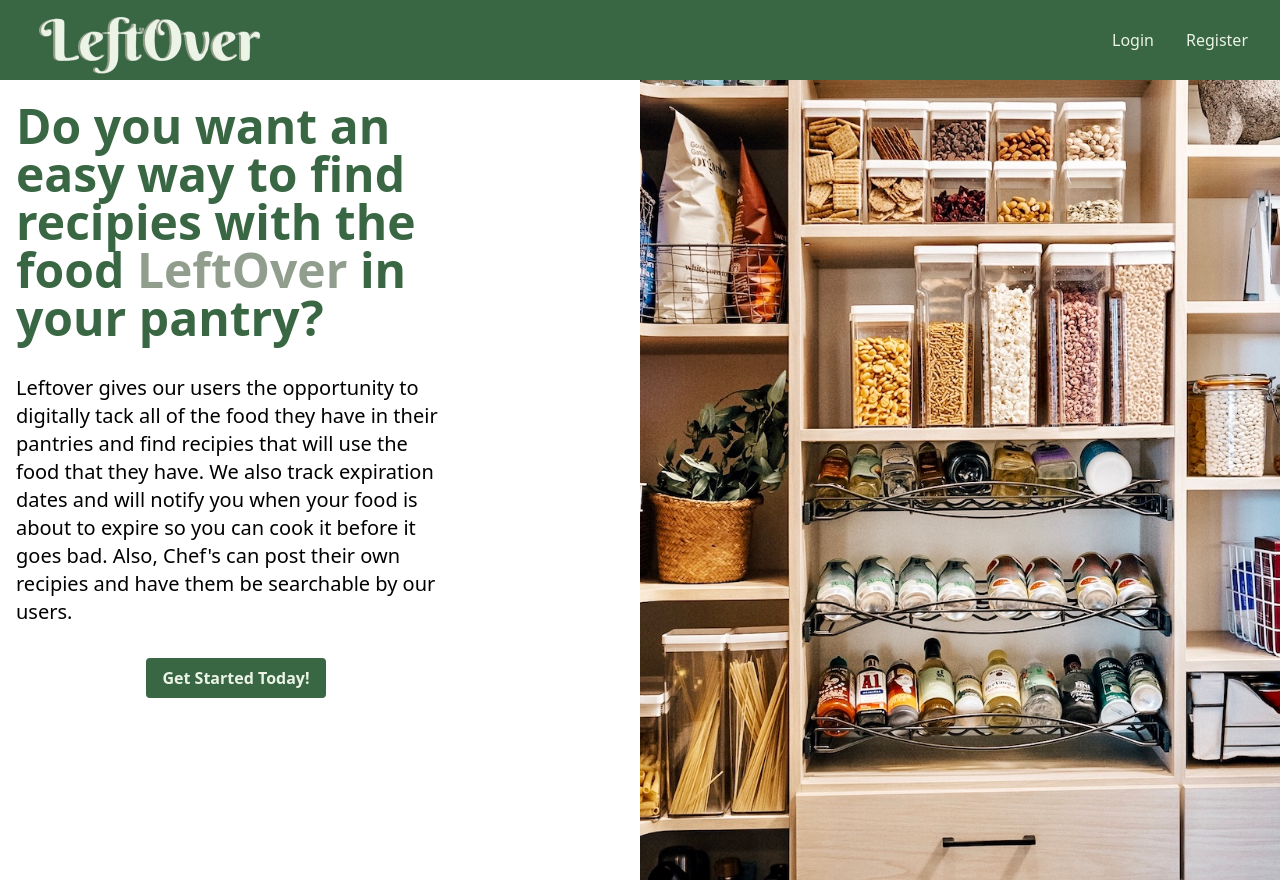
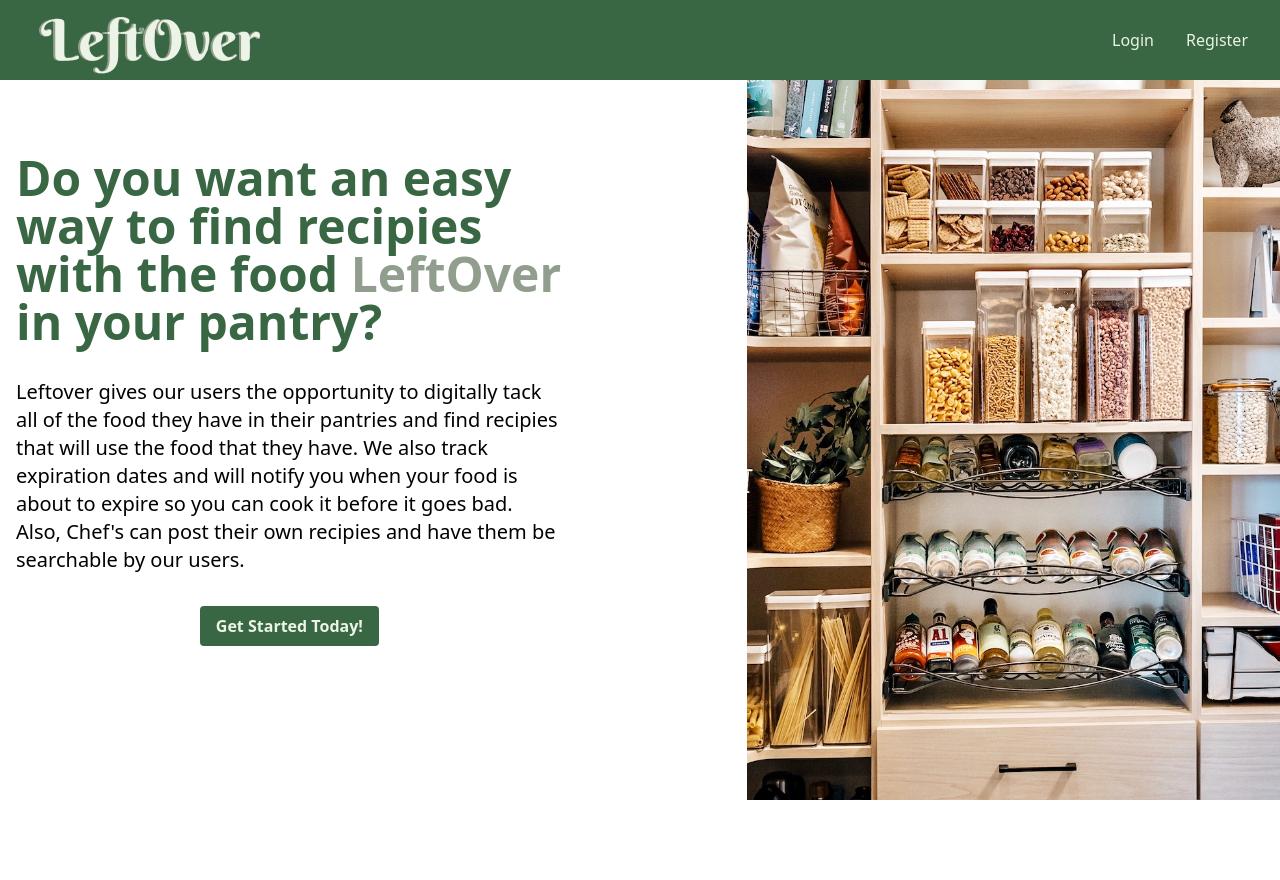
Before and after one commit to mastergoureau/EPantry, a Next.js app in the folder COP4521/leftover/: page / in a window 1280 px wide. After the commit the page ends 800 px from the top, so only its background shows below. Built offline with nearby package versions, Linux system fonts and the light colour scheme.

Commit message:
Fixes the home page on a smaller laptop

```diff
--- a/COP4521/leftover/src/app/page.js
+++ b/COP4521/leftover/src/app/page.js
@@ -3,8 +3,8 @@ import Link from 'next/link';
 
 export default function Home() {
   return (
-    <div className="h-screen flex items-center justify-center">
-      <div>
+    <div className="h-screen flex">
+      <div className="w-full flex items-center justify-center">
         <div className="container mx-auto flex flex-col lg:flex-row lg:gap-2 gap-6 space-x-extra">
           <div className="flex items-center justify-center flex-col gap-y-8 mt-20 lg:mt-0 mx-4">
             <h1 className="text-5xl font-bold text-primary">Do you want an easy way to find recipies with the food <span className="text-secondary">LeftOver </span>in your pantry?</h1>
@@ -18,7 +18,7 @@ export default function Home() {
             </button>
             </Link>
           </div>
-          <Image className="w-1/2 h-full hidden lg:block" src="/pantry.jpg" width={400} height={300} />
+          <Image className="w-1/2 max-h-screen hidden lg:block object-cover" src="/pantry.jpg" width={400} height={300} />
         </div>
       </div>
     </div>
```
